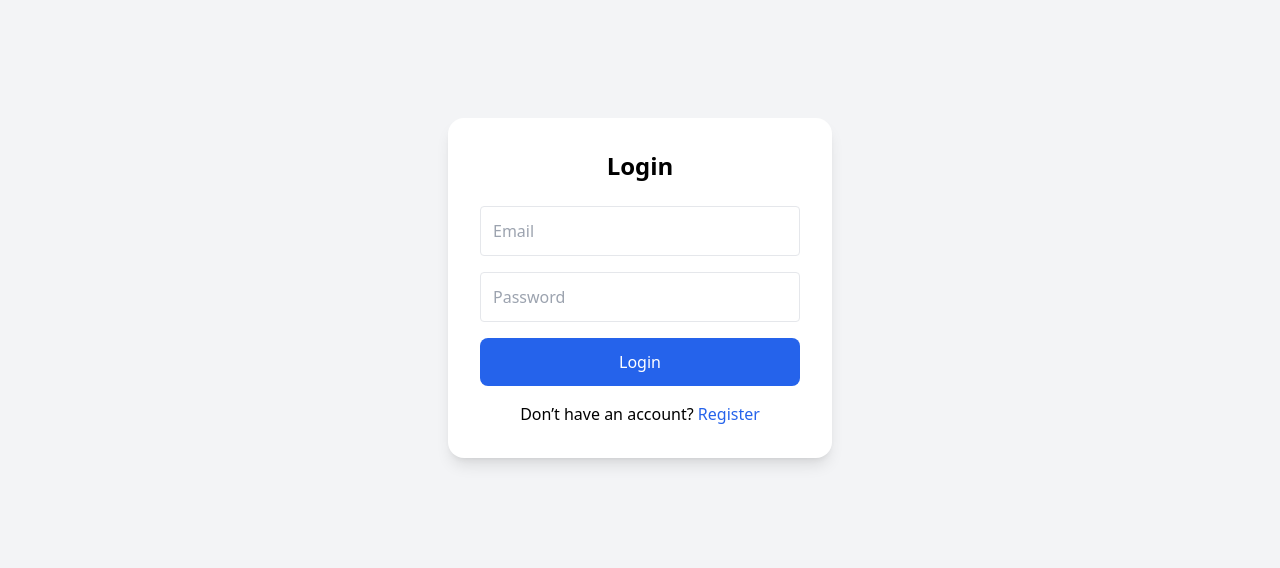
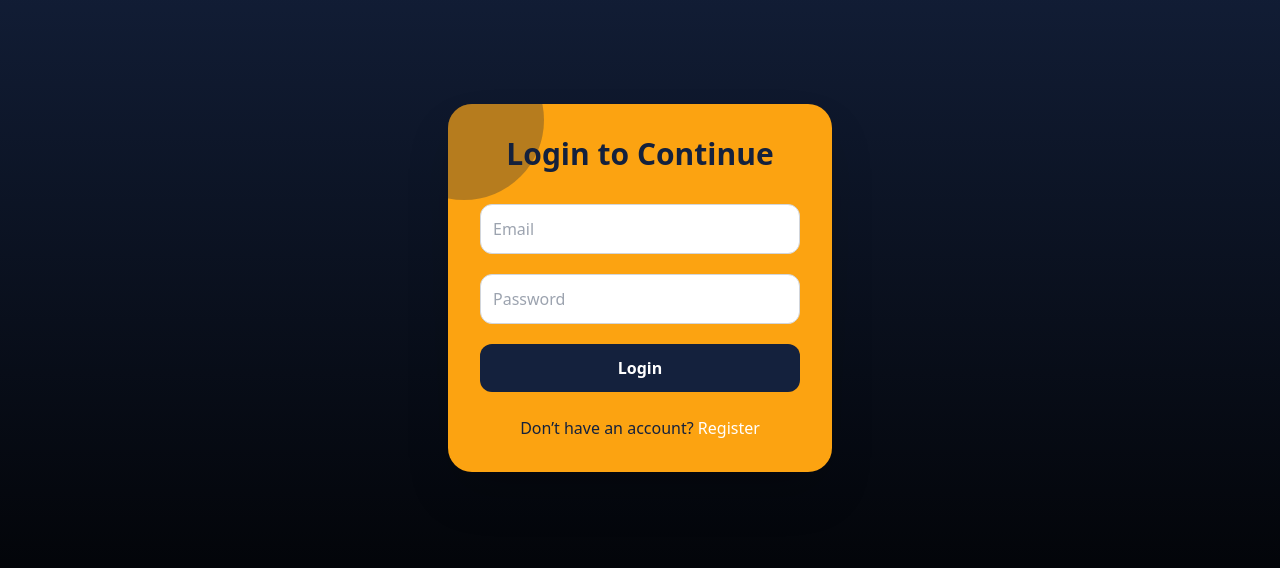
Before and after one commit to Ali-na-abaya/B2B, a Nuxt app: page /login in a window 1280 px wide. Shown: the part 112-680 px from the top of the page. Built offline with nearby package versions, Linux system fonts and the light colour scheme.

Commit message:
good moot

```diff
--- a/pages/login.vue
+++ b/pages/login.vue
@@ -1,34 +1,51 @@
 <template>
-  <div class="flex items-center justify-center min-h-screen bg-gray-100">
-    <div class="bg-white p-8 rounded-2xl shadow-lg w-96">
-      <h1 class="text-2xl font-bold mb-6 text-center">Login</h1>
-      <form @submit.prevent="handleLogin" class="space-y-4">
+  <div
+    class="min-h-screen flex items-center justify-center bg-gradient-to-b from-[#14213D] to-[#000000]"
+  >
+    <div
+      class="bg-[#fca311] rounded-3xl shadow-2xl w-96 p-8 relative overflow-hidden"
+    >
+      <div
+        class="absolute -top-16 -left-16 w-40 h-40 bg-[#14213D] rounded-full opacity-30"
+      ></div>
+
+      <h1 class="text-3xl font-bold text-center text-[#14213D] mb-8">
+        Login to Continue
+      </h1>
+
+      <form @submit.prevent="handleLogin" class="space-y-5 relative z-10">
         <input
           v-model="email"
           type="email"
           placeholder="Email"
-          class="w-full border p-3 rounded"
+          class="w-full p-3 rounded-xl border border-gray-300 focus:outline-none focus:ring-2 focus:ring-[#14213D] transition"
           required
         />
+
         <input
           v-model="password"
           type="password"
           placeholder="Password"
-          class="w-full border p-3 rounded"
+          class="w-full p-3 rounded-xl border border-gray-300 focus:outline-none focus:ring-2 focus:ring-[#14213D] transition"
           required
         />
+
         <button
           type="submit"
-          class="w-full bg-blue-600 text-white py-3 rounded-lg hover:bg-blue-700"
+          class="w-full bg-[#14213D] text-white py-3 rounded-xl mt-6 hover:bg-black transition font-semibold"
         >
           Login
         </button>
       </form>
-      <p class="text-center mt-4">
+
+      <p class="text-center text-[#14213D] mt-6 font-medium">
         Don’t have an account?
-        <NuxtLink to="/register" class="text-blue-600 font-medium"
-          >Register</NuxtLink
+        <NuxtLink
+          to="/register"
+          class="text-white decoration-[#14213D] hover:text-black transition"
         >
+          Register
+        </NuxtLink>
       </p>
     </div>
   </div>
@@ -44,11 +61,10 @@ const password = ref("");
 const handleLogin = async () => {
   try {
     await login(email.value, password.value);
-
     navigateTo("/");
   } catch (err) {
     console.error(err);
-    alert(" Login failed!");
+    alert("Login failed!");
   }
 };
 </script>
--- a/pages/register.vue
+++ b/pages/register.vue
@@ -1,39 +1,60 @@
 <template>
-  <div class="flex items-center justify-center min-h-screen bg-gray-100">
-    <div class="bg-white p-8 rounded-2xl shadow-lg w-96">
-      <h1 class="text-2xl font-bold mb-6 text-center">Register</h1>
-      <form @submit.prevent="handleRegister" class="space-y-4">
+  <div
+    class="min-h-screen flex items-center justify-center bg-gradient-to-b from-[#14213D] to-[#000000]"
+  >
+    <div
+      class="bg-[#fca311] rounded-3xl shadow-2xl w-96 p-8 relative overflow-hidden"
+    >
+      <!-- Decorative circle -->
+      <div
+        class="absolute -top-16 -right-16 w-40 h-40 bg-[#14213D] rounded-full opacity-20"
+      ></div>
+
+      <h1 class="text-3xl font-bold text-center text-[#14213D] mb-8">
+        Create Account
+      </h1>
+
+      <form @submit.prevent="handleRegister" class="space-y-4 relative z-10">
         <input
           v-model="email"
           type="email"
           placeholder="Email"
-          class="w-full border p-3 rounded"
+          class="w-full p-3 rounded-xl border border-gray-300 focus:outline-none focus:ring-2 focus:ring-[#14213D] transition"
           required
         />
+
         <input
           v-model="password"
           type="password"
           placeholder="Password"
-          class="w-full border p-3 rounded"
+          class="w-full p-3 rounded-xl border border-gray-300 focus:outline-none focus:ring-2 focus:ring-[#14213D] transition"
           required
         />
+
         <input
           v-model="phoneNumber"
           type="tel"
           placeholder="+77777777777"
-          class="w-full border p-3 rounded"
+          class="w-full p-3 rounded-xl border border-gray-300 focus:outline-none focus:ring-2 focus:ring-[#14213D] transition"
           required
         />
+
         <button
           type="submit"
-          class="w-full bg-green-600 text-white py-3 rounded-lg hover:bg-green-700"
+          class="w-full bg-[#14213D] text-white py-3 rounded-xl mt-6 hover:bg-black transition font-semibold"
         >
           Register
         </button>
       </form>
-      <p class="text-center mt-4">
+
+      <p class="text-center text-[#14213D] mt-6 font-medium">
         Already have an account?
-        <NuxtLink to="/login" class="text-blue-600 font-medium">Login</NuxtLink>
+        <NuxtLink
+          to="/login"
+          class="text-white decoration-[#14213D] hover:text-black transition"
+        >
+          Login
+        </NuxtLink>
       </p>
     </div>
   </div>
@@ -54,7 +75,7 @@ const handleRegister = async () => {
     navigateTo("/login");
   } catch (err) {
     console.error(err);
-    alert(" Registration failed!");
+    alert("Registration failed!");
   }
 };
 </script>
```
